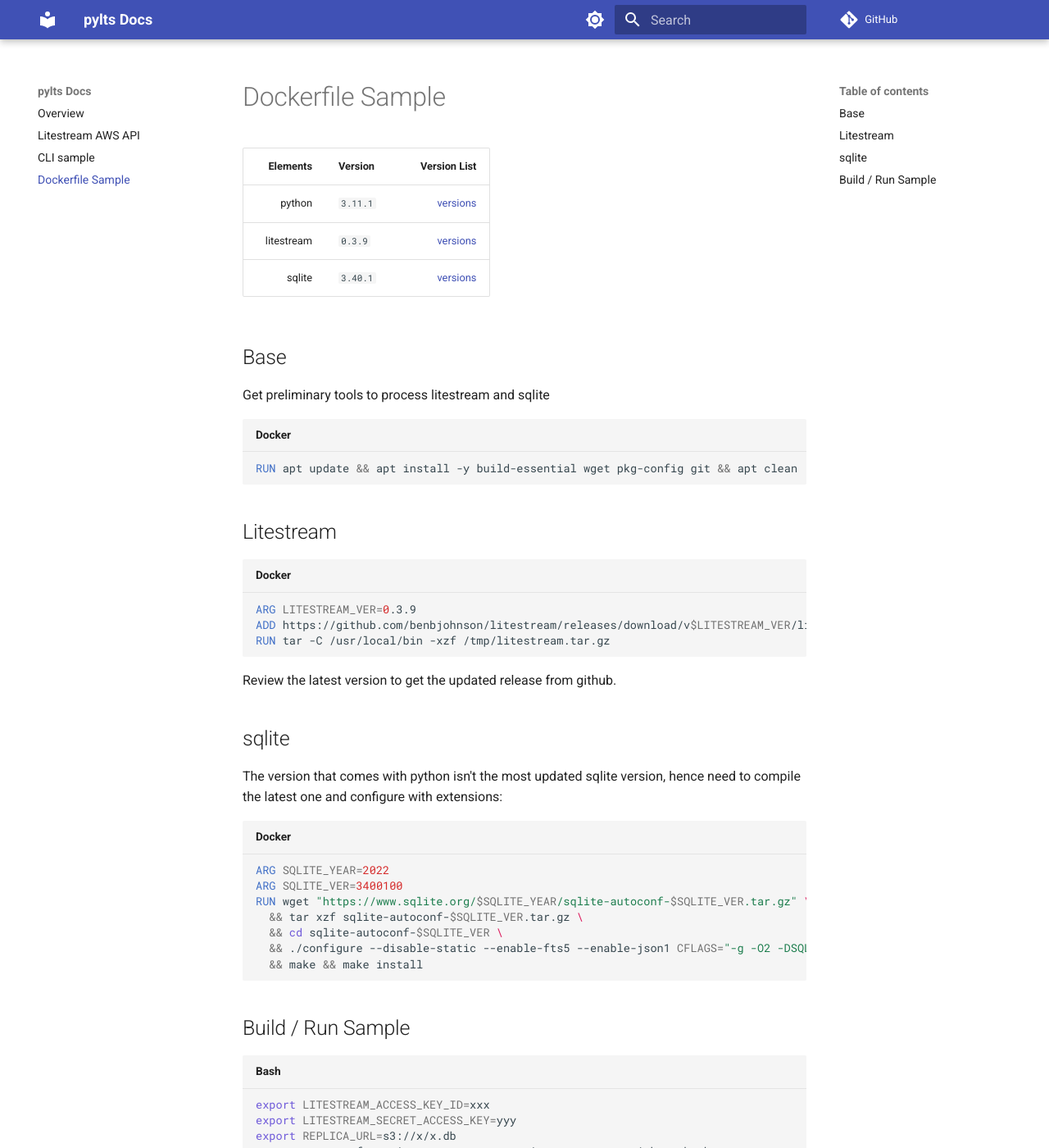
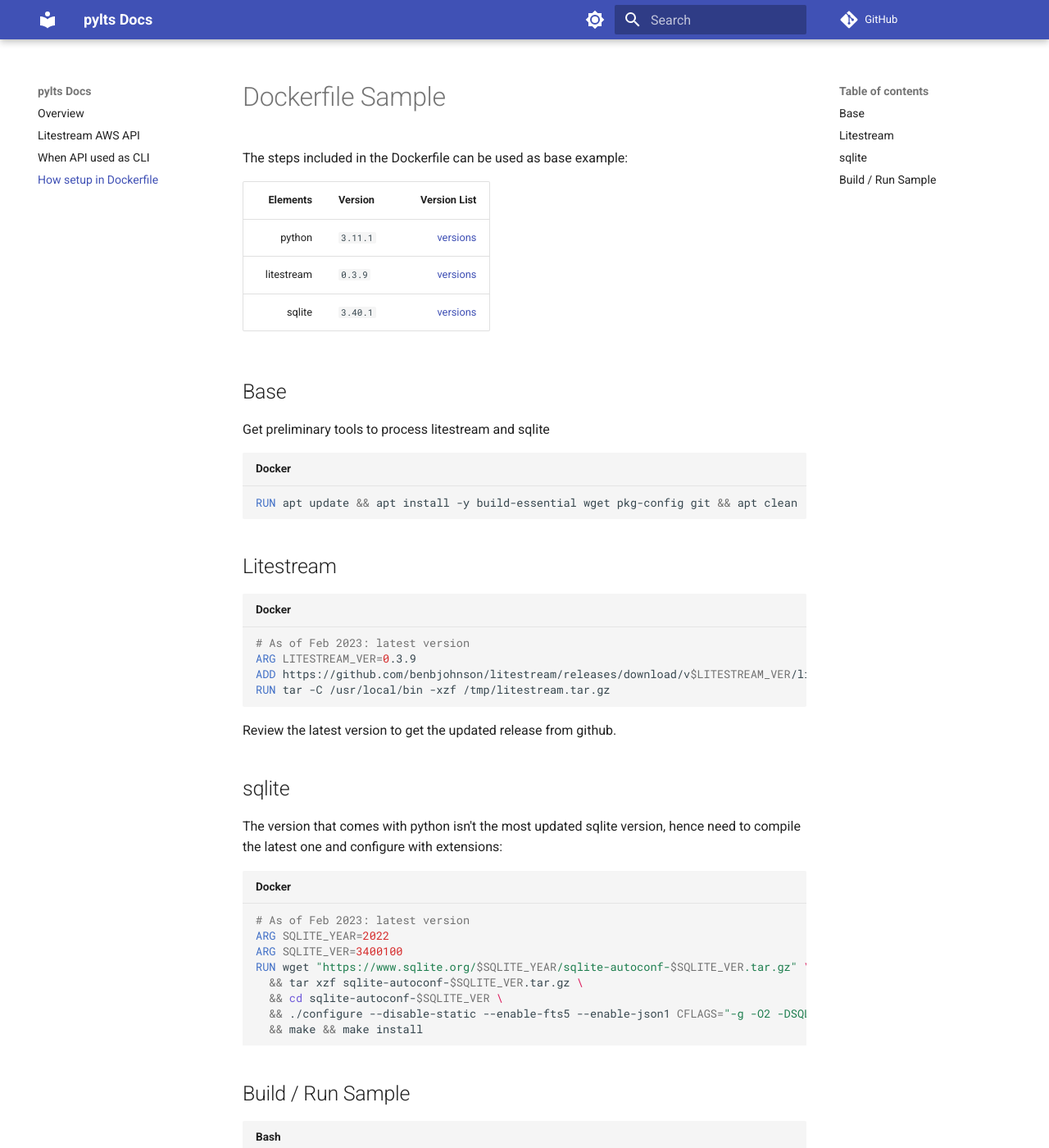
Before and after one commit to justmars/pylts, an MkDocs documentation site: the page built from docs/docker.md, in a window 1280 px wide and 1400 px high. Shown: the whole window at 82% size. Built offline with MkDocs 1.6.1 and Material for MkDocs 9.7.7, drawn with Linux system fonts in a browser that asks for light colours; comment, search, counter and statistics services are not loaded.

Commit message:
feat: docs

````diff
--- a/docs/docker.md
+++ b/docs/docker.md
@@ -1,4 +1,6 @@
 # Dockerfile Sample
+
+The steps included in the Dockerfile can be used as base example:
 
 Elements | Version | Version List
 --:|:--|--:
@@ -17,6 +19,7 @@
 ## Litestream
 
 ```dockerfile
+# As of Feb 2023: latest version
 ARG LITESTREAM_VER=0.3.9
 ADD https://github.com/benbjohnson/litestream/releases/download/v$LITESTREAM_VER/litestream-v$LITESTREAM_VER-linux-amd64-static.tar.gz /tmp/litestream.tar.gz
 RUN tar -C /usr/local/bin -xzf /tmp/litestream.tar.gz
@@ -30,6 +33,7 @@
 configure with extensions:
 
 ```dockerfile
+# As of Feb 2023: latest version
 ARG SQLITE_YEAR=2022
 ARG SQLITE_VER=3400100
 RUN wget "https://www.sqlite.org/$SQLITE_YEAR/sqlite-autoconf-$SQLITE_VER.tar.gz" \
--- a/mkdocs.yml
+++ b/mkdocs.yml
@@ -21,8 +21,8 @@
 nav:
   - Overview: index.md
   - Litestream AWS API: api.md
-  - CLI sample: cli.md
-  - Dockerfile Sample: docker.md
+  - When API used as CLI: cli.md
+  - How setup in Dockerfile: docker.md
 
 extra:
   social:
````
Also changed, not shown: docs/index.md (+52 -4 lines).
